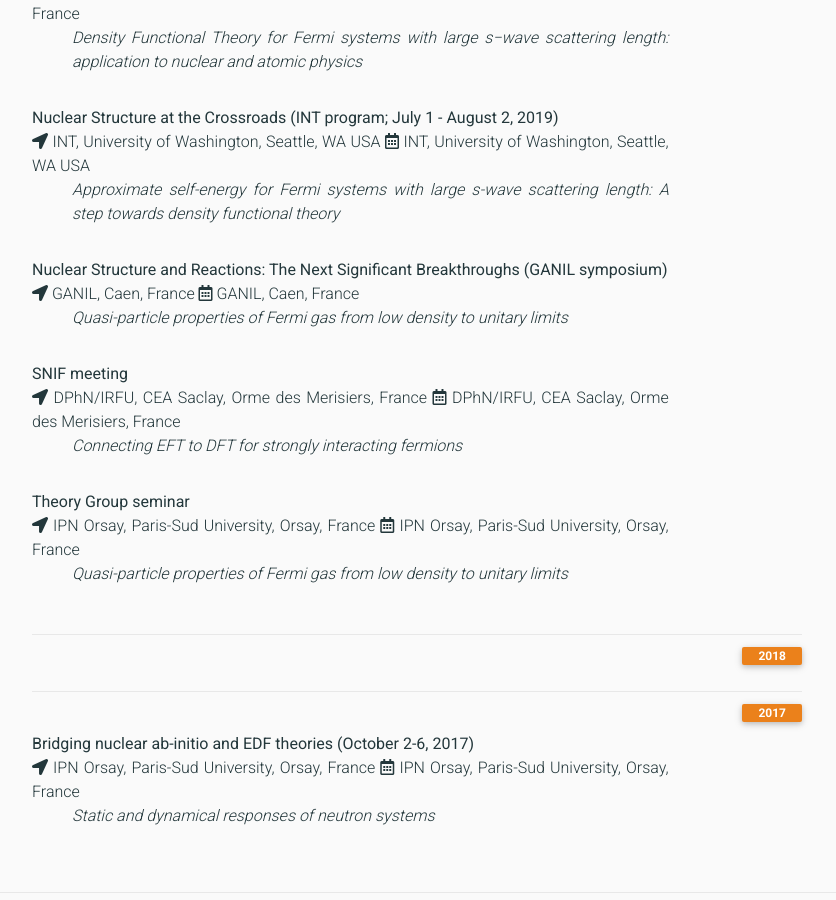
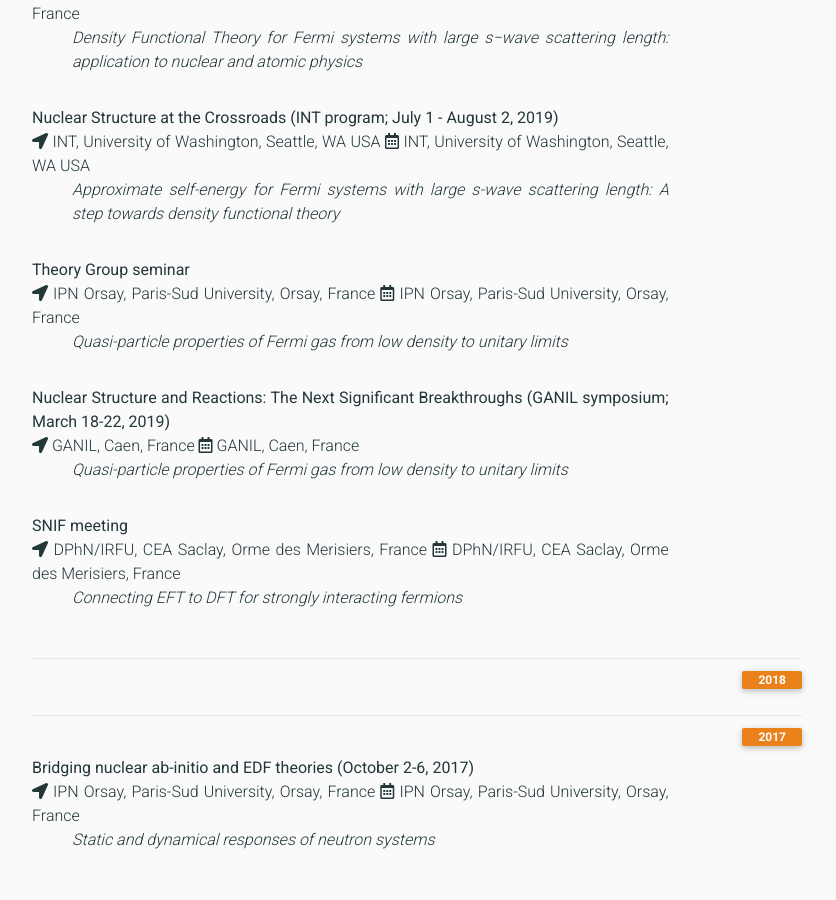
Before and after one commit to AntoineBoulet/antoineboulet.github.io, a Jekyll site: the page built from _pages/talks.md, in a window 1280 px wide and 900 px high, scrolled down 750 px. Shown: the whole window, without its empty margins (223-1059 px from the left). Built offline with Jekyll 4.4.1, drawn with Linux system fonts in a browser that asks for light colours; nearby versions of some CDN libraries; a style sheet for code colours, icons or effects is not loaded; some of the changed lines change nothing that is shown.

Commit message:
Update 2019.yml

```diff
--- a/_data/talks/2019.yml
+++ b/_data/talks/2019.yml
@@ -13,11 +13,19 @@
   place: INT, University of Washington, Seattle, WA USA
   date: July 15, 2019
 
-- event: "Nuclear Structure and Reactions: The Next Significant Breakthroughs (GANIL symposium)"
+- event: "Theory Group seminar"
+  tag: seminar
+  title: "Quasi-particle properties of Fermi gas from low density to unitary limits"
+  year: 2019
+  place: IPN Orsay, Paris-Sud University, Orsay, France
+  date: June 6, 2019
+
+- event: "Nuclear Structure and Reactions: The Next Significant Breakthroughs (GANIL symposium; March 18-22, 2019)"
   tag: conference
   title: "Quasi-particle properties of Fermi gas from low density to unitary limits"
   year: 2019
   place: GANIL, Caen, France
+  date: March 19, 2019
 
 - event: "SNIF meeting"
   tag: workshop
@@ -25,10 +33,4 @@
   year: 2019
   place: DPhN/IRFU, CEA Saclay, Orme des Merisiers, France
   date: March 7, 2019
-
-- event: "Theory Group seminar"
-  tag: seminar
-  title: "Quasi-particle properties of Fermi gas from low density to unitary limits"
-  year: 2019
-  place: IPN Orsay, Paris-Sud University, Orsay, France
 ---
```
